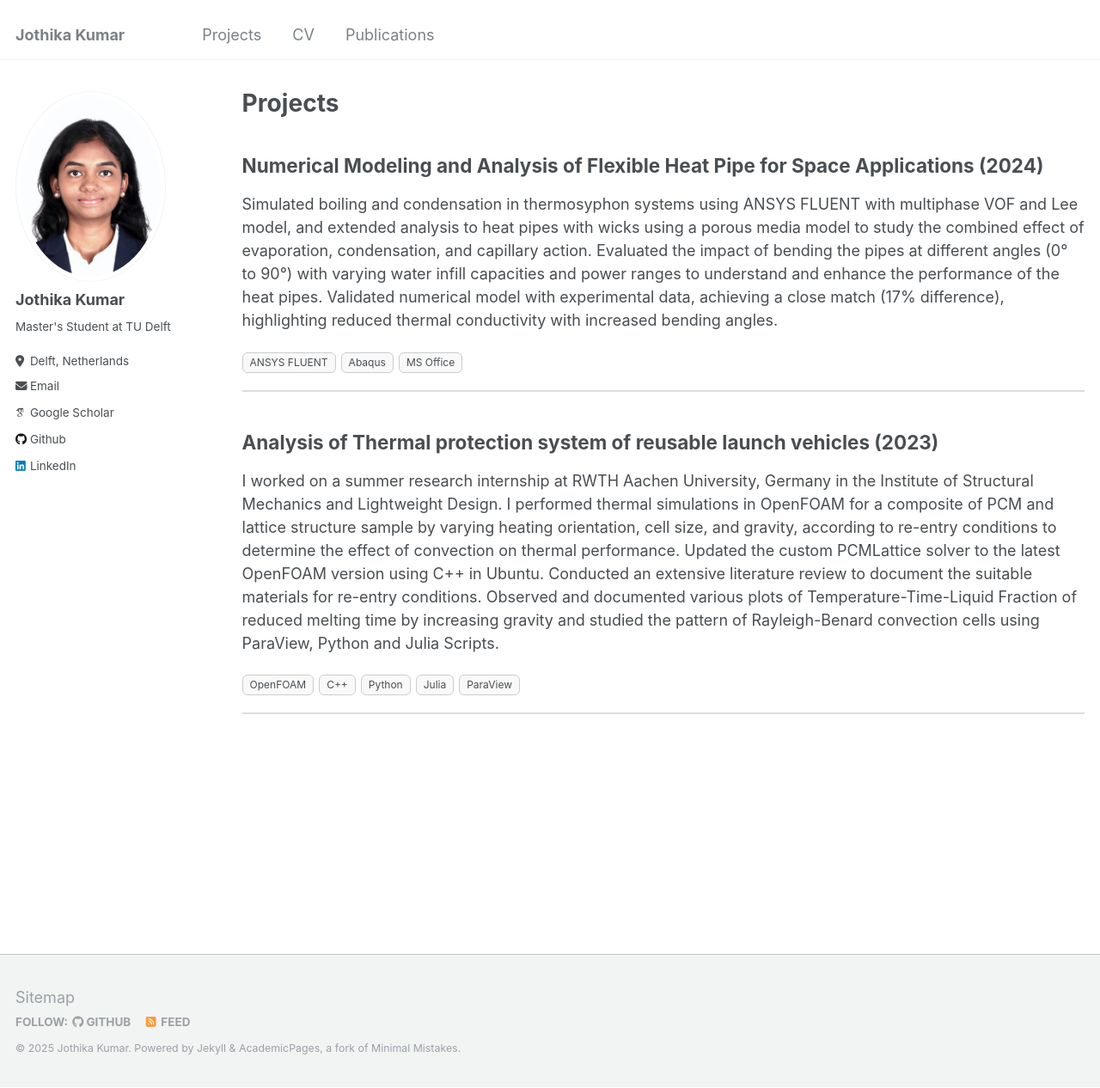
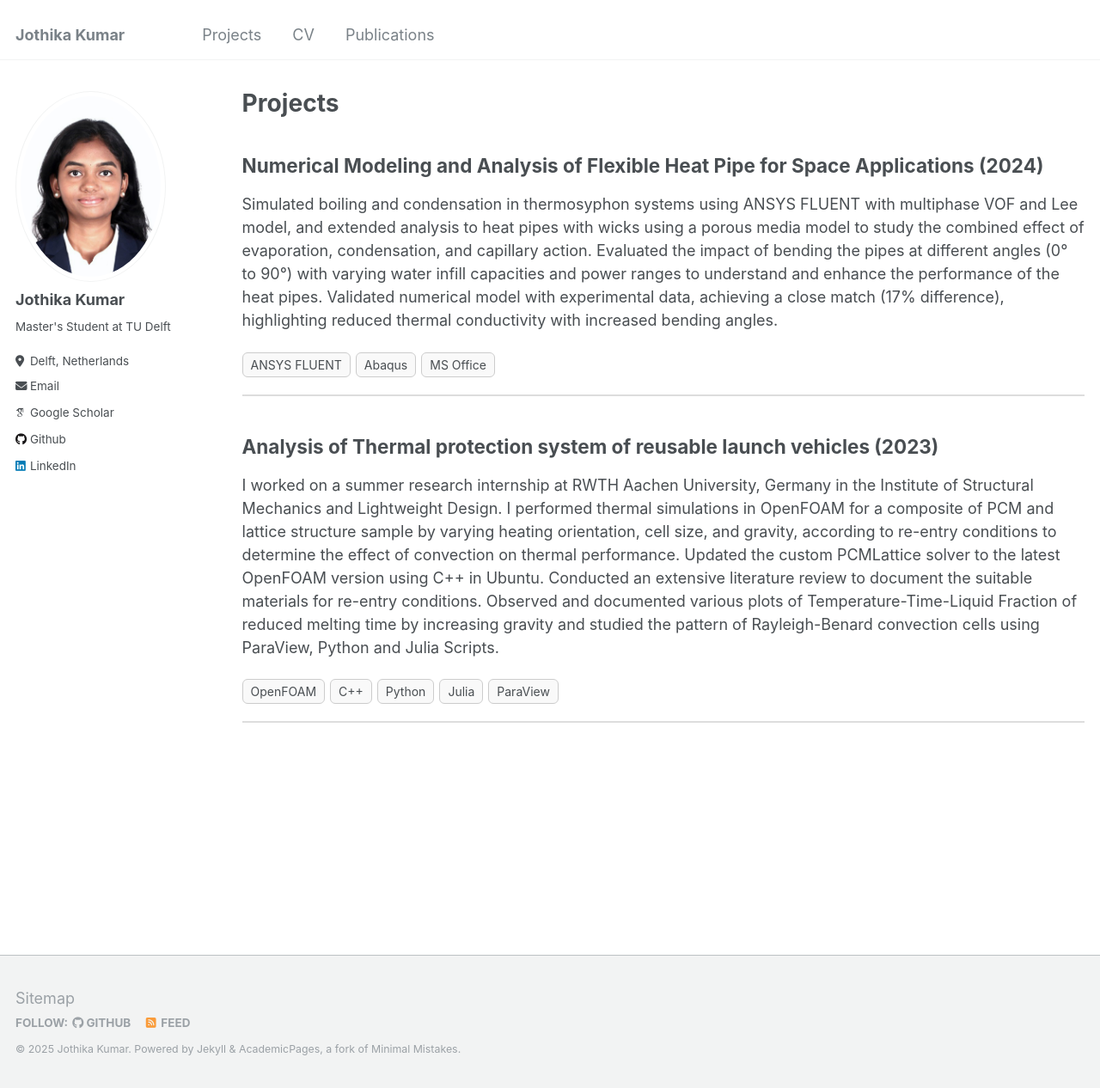
Before and after one commit to jothikak05/jothikak05.github.io, a Jekyll site: the page built from _pages/projects.md, in a window 1280 px wide and 1266 px high. Shown: the whole window at 86% size. Built offline with Jekyll 4.4.1, drawn with Linux system fonts in a browser that asks for light colours; some web fonts are replaced.

Commit message:
Updated box

```diff
--- a/_pages/projects.md
+++ b/_pages/projects.md
@@ -9,13 +9,13 @@ author_profile: true
 Simulated boiling and condensation in thermosyphon systems using ANSYS FLUENT with multiphase VOF and Lee model, and extended analysis to heat pipes with wicks using a porous media model to study the combined effect of evaporation, condensation, and capillary action. Evaluated the impact of bending the pipes at different angles (0° to 90°) with varying water infill capacities and power ranges to understand and enhance the performance of the heat pipes. Validated numerical model with experimental data, achieving a close match (17% difference), highlighting reduced thermal conductivity with increased bending angles.
 
 <div style="display: flex; flex-wrap: wrap; gap: 6px; margin-top: 15px;">
-  <div style="padding: 2px 8px; font-size: 12px; border: 1px solid #ccc; border-radius: 6px; background-color: #f9f9f9;">
+  <div style="padding: 3px 9px; font-size: 14px; border: 1px solid #ccc; border-radius: 6px; background-color: #f9f9f9;">
     ANSYS FLUENT
   </div>
-  <div style="padding: 2px 8px; font-size: 12px; border: 1px solid #ccc; border-radius: 6px; background-color: #f9f9f9;">
+  <div style="padding: 3px 9px; font-size: 14px; border: 1px solid #ccc; border-radius: 6px; background-color: #f9f9f9;">
     Abaqus
   </div>
-  <div style="padding: 2px 8px; font-size: 12px; border: 1px solid #ccc; border-radius: 6px; background-color: #f9f9f9;">
+  <div style="padding: 3px 9px; font-size: 14px; border: 1px solid #ccc; border-radius: 6px; background-color: #f9f9f9;">
     MS Office
   </div>
 </div>
@@ -27,19 +27,19 @@ Simulated boiling and condensation in thermosyphon systems using ANSYS FLUENT wi
 I worked on a summer research internship at RWTH Aachen University, Germany in the Institute of Structural Mechanics and Lightweight Design. I performed thermal simulations in OpenFOAM for a composite of PCM and lattice structure sample by varying heating orientation, cell size, and gravity, according to re-entry conditions to determine the effect of convection on thermal performance. Updated the custom PCMLattice solver to the latest OpenFOAM version using C++ in Ubuntu. Conducted an extensive literature review to document the suitable materials for re-entry conditions. Observed and documented various plots of Temperature-Time-Liquid Fraction of reduced melting time by increasing gravity and studied the pattern of Rayleigh-Benard convection cells using ParaView, Python and Julia Scripts.
 
 <div style="display: flex; flex-wrap: wrap; gap: 6px; margin-top: 15px;">
-  <div style="padding: 2px 8px; font-size: 12px; border: 1px solid #ccc; border-radius: 6px; background-color: #f9f9f9;">
+  <div style="padding: 3px 9px; font-size: 14px; border: 1px solid #ccc; border-radius: 6px; background-color: #f9f9f9;">
     OpenFOAM
   </div>
-  <div style="padding: 2px 8px; font-size: 12px; border: 1px solid #ccc; border-radius: 6px; background-color: #f9f9f9;">
+  <div style="padding: 3px 9px; font-size: 14px; border: 1px solid #ccc; border-radius: 6px; background-color: #f9f9f9;">
     C++
   </div>
-  <div style="padding: 2px 8px; font-size: 12px; border: 1px solid #ccc; border-radius: 6px; background-color: #f9f9f9;">
+  <div style="padding: 3px 9px; font-size: 14px; border: 1px solid #ccc; border-radius: 6px; background-color: #f9f9f9;">
     Python
   </div>
-  <div style="padding: 2px 8px; font-size: 12px; border: 1px solid #ccc; border-radius: 6px; background-color: #f9f9f9;">
+  <div style="padding: 3px 9px; font-size: 14px; border: 1px solid #ccc; border-radius: 6px; background-color: #f9f9f9;">
     Julia
   </div>
-  <div style="padding: 2px 8px; font-size: 12px; border: 1px solid #ccc; border-radius: 6px; background-color: #f9f9f9;">
+  <div style="padding: 3px 9px; font-size: 14px; border: 1px solid #ccc; border-radius: 6px; background-color: #f9f9f9;">
     ParaView
   </div>
 </div>
```
